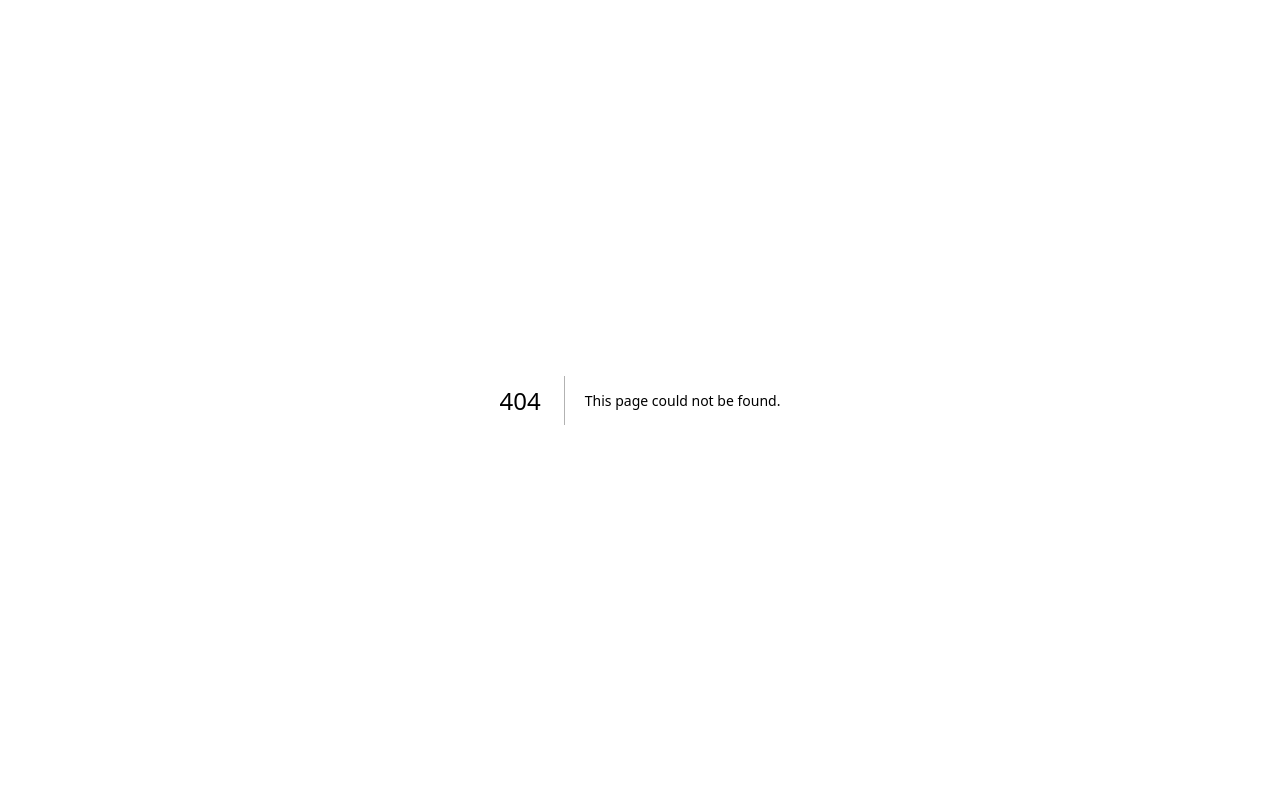
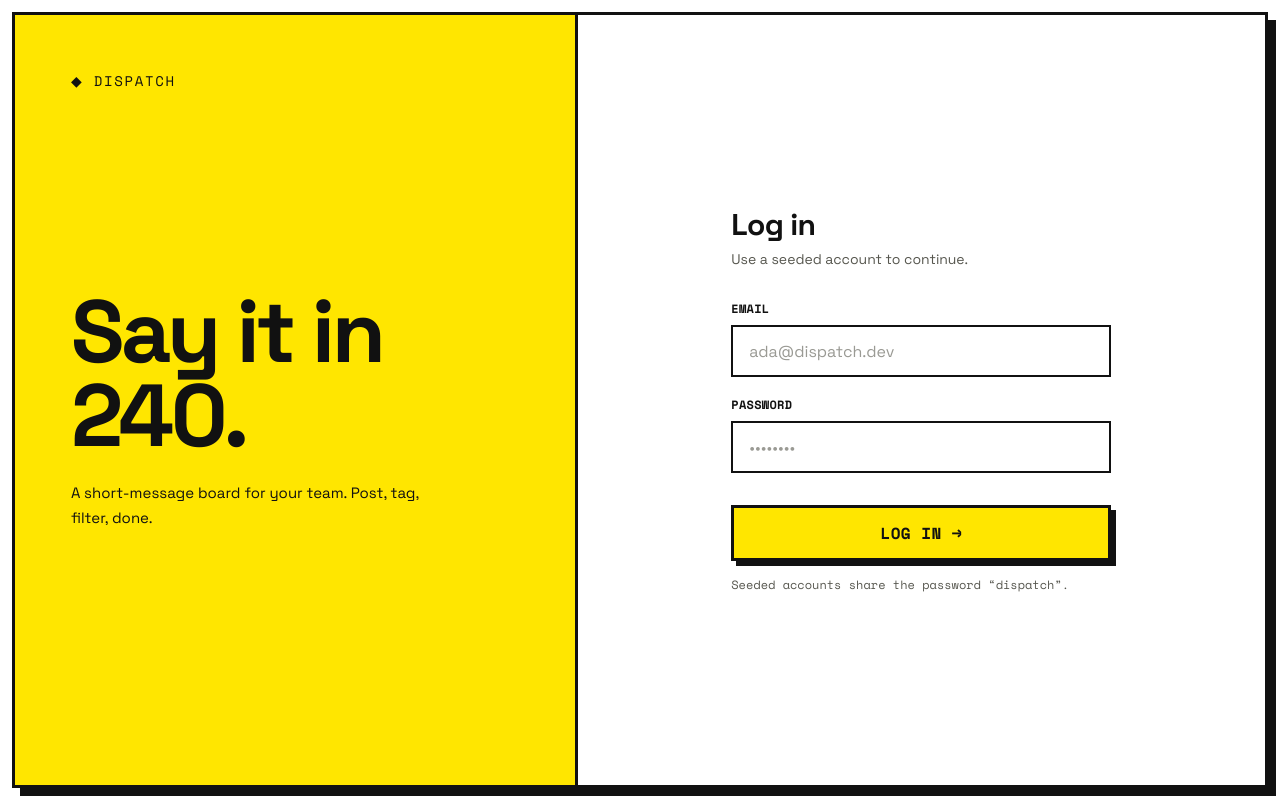
Before and after one commit to UncleFairy/dispatch, a Next.js app: page /login in a window 1280 px wide. Before the commit this address had no page. Built offline with nearby package versions, Linux system fonts and the light colour scheme.

Commit message:
feat: Login Page

```diff
--- /dev/null
+++ b/src/app/login/page.tsx
@@ -0,0 +1,56 @@
+import type { Metadata } from 'next';
+import { LoginForm } from '@/features/auth/LoginForm';
+
+export const metadata: Metadata = { title: 'Log in — DISPATCH' };
+
+/**
+ * Login (design 01). A static server-rendered shell — brand panel + headings —
+ * with a small client <LoginForm> island for the interactive part. The `next`
+ * destination is read from the URL on the server and passed down, so the shell
+ * needs no client-side searchParams hook.
+ *
+ * The frame fills the viewport (full width + height) with the 3px ink border and
+ * 8px offset shadow from the reference. A thin 12px surround is the minimum room
+ * for the offset shadow to render (a true 0px edge would clip it off-screen);
+ * the design's grey canvas is not a prod colour, so the surround is plain white.
+ * Layout: desktop = yellow brand column beside the form; mobile = stacked band.
+ */
+export default async function LoginPage({
+  searchParams,
+}: {
+  searchParams: Promise<{ next?: string }>;
+}) {
+  const { next } = await searchParams;
+
+  return (
+    <div className="flex min-h-screen w-full bg-surface p-3">
+      <div className="flex w-full flex-col overflow-hidden border-[3px] border-ink shadow-hard-8 md:flex-row">
+        {/* Brand panel */}
+        <div className="flex flex-col border-b-[3px] border-ink bg-accent px-7 py-8 md:w-[45%] md:border-r-[3px] md:border-b-0 md:px-14 md:py-14">
+          <div className="font-mono-ui text-sm tracking-[0.12em]">◆ DISPATCH</div>
+          <div className="md:flex md:flex-1 md:flex-col md:justify-center">
+            <h1 className="mt-9 text-[52px] leading-[0.95] font-bold tracking-[-0.03em] md:mt-0 md:text-[88px] md:tracking-[-0.04em]">
+              Say it in
+              <br />
+              240.
+            </h1>
+            <p className="mt-6 hidden max-w-sm text-[15px] leading-relaxed md:block">
+              A short-message board for your team. Post, tag, filter, done.
+            </p>
+          </div>
+        </div>
+
+        {/* Form panel — top-aligned on mobile (no centered white gap), centered on desktop */}
+        <div className="flex flex-1 items-start justify-center bg-surface px-7 py-8 md:items-center md:px-8 md:py-10">
+          <div className="w-full max-w-[380px]">
+            <h2 className="text-[26px] font-bold tracking-[-0.02em] md:text-3xl">
+              Log in
+            </h2>
+            <p className="mt-1.5 text-sm text-muted">Use a seeded account to continue.</p>
+            <LoginForm next={next} />
+          </div>
+        </div>
+      </div>
+    </div>
+  );
+}
--- /dev/null
+++ b/src/features/auth/LoginForm.tsx
@@ -0,0 +1,123 @@
+'use client';
+
+import { useState } from 'react';
+import { useRouter } from 'next/navigation';
+import { Button, Input } from '@/components/ui';
+import { LoginInput } from '@/lib/schemas';
+
+/** Only accept same-origin relative paths as the post-login destination. */
+function safeNext(next: string | undefined): string {
+  return next && next.startsWith('/') && !next.startsWith('//') ? next : '/feed';
+}
+
+export function LoginForm({ next }: { next?: string }) {
+  const router = useRouter();
+  const [email, setEmail] = useState('');
+  const [password, setPassword] = useState('');
+  const [error, setError] = useState<string | null>(null);
+  const [submitting, setSubmitting] = useState(false);
+
+  async function onSubmit(event: React.FormEvent) {
+    event.preventDefault();
+    setError(null);
+
+    // Reuse the same schema the server enforces for instant client feedback.
+    const parsed = LoginInput.safeParse({ email, password });
+    if (!parsed.success) {
+      setError('Enter a valid email and password.');
+      return;
+    }
+
+    setSubmitting(true);
+    try {
+      const res = await fetch('/api/auth/login', {
+        method: 'POST',
+        headers: { 'Content-Type': 'application/json' },
+        body: JSON.stringify(parsed.data),
+      });
+      if (!res.ok) {
+        const data = (await res.json().catch(() => ({}))) as { error?: string };
+        setError(data.error ?? 'Login failed.');
+        return;
+      }
+      // Cookie is set; go where the proxy wanted us, and refresh server state.
+      router.replace(safeNext(next));
+      router.refresh();
+    } catch {
+      setError('Network error. Please try again.');
+    } finally {
+      setSubmitting(false);
+    }
+  }
+
+  return (
+    <form onSubmit={onSubmit} className="mt-8" noValidate>
+      <div>
+        <label
+          htmlFor="email"
+          className="mb-2 block font-mono-ui text-xs font-bold tracking-wide uppercase"
+        >
+          Email
+        </label>
+        <Input
+          id="email"
+          type="email"
+          autoComplete="username"
+          placeholder="ada@dispatch.dev"
+          value={email}
+          onChange={(e) => setEmail(e.target.value)}
+          className="h-[52px]"
+          aria-invalid={error ? true : undefined}
+          aria-describedby={error ? 'login-error' : undefined}
+          required
+          autoFocus
+        />
+      </div>
+
+      <div className="mt-5">
+        <label
+          htmlFor="password"
+          className="mb-2 block font-mono-ui text-xs font-bold tracking-wide uppercase"
+        >
+          Password
+        </label>
+        <Input
+          id="password"
+          type="password"
+          autoComplete="current-password"
+          placeholder="••••••••"
+          value={password}
+          onChange={(e) => setPassword(e.target.value)}
+          className="h-[52px]"
+          aria-invalid={error ? true : undefined}
+          aria-describedby={error ? 'login-error' : undefined}
+          required
+        />
+      </div>
+
+      {error && (
+        <p
+          id="login-error"
+          role="alert"
+          className="mt-4 border-[2.5px] border-ink bg-surface px-3 py-2 text-sm font-medium"
+        >
+          {error}
+        </p>
+      )}
+
+      <Button
+        type="submit"
+        size="lg"
+        className="mt-8 w-full"
+        disabled={submitting}
+        aria-busy={submitting}
+      >
+        {submitting ? 'Logging in…' : 'Log in →'}
+      </Button>
+
+      <p className="mt-4 font-mono-ui text-xs text-muted">
+        Seeded accounts share the password “dispatch”.
+      </p>
+    </form>
+  );
+}
```
Also changed, not shown: 1 other file (tests, documents, lock files or other folders).
